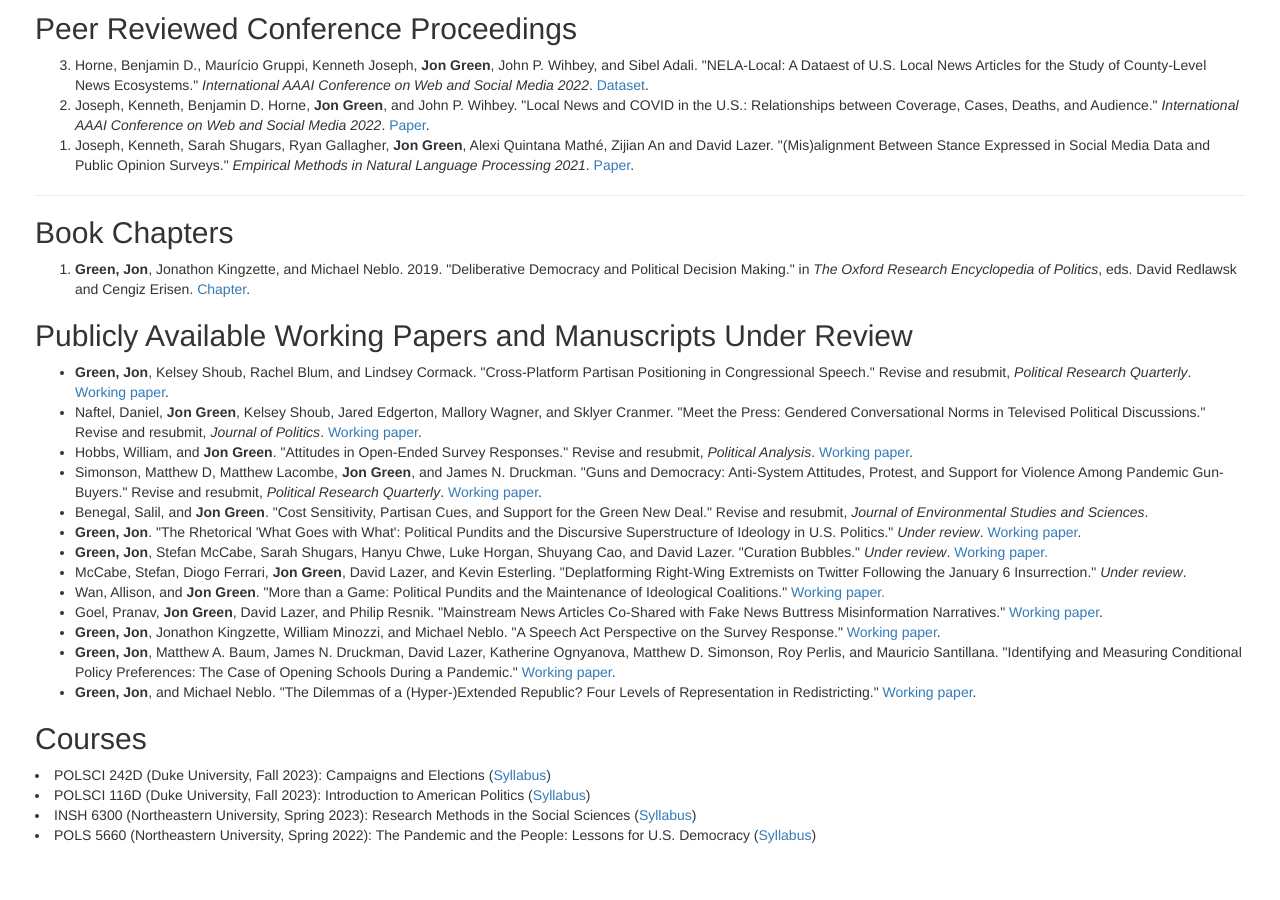
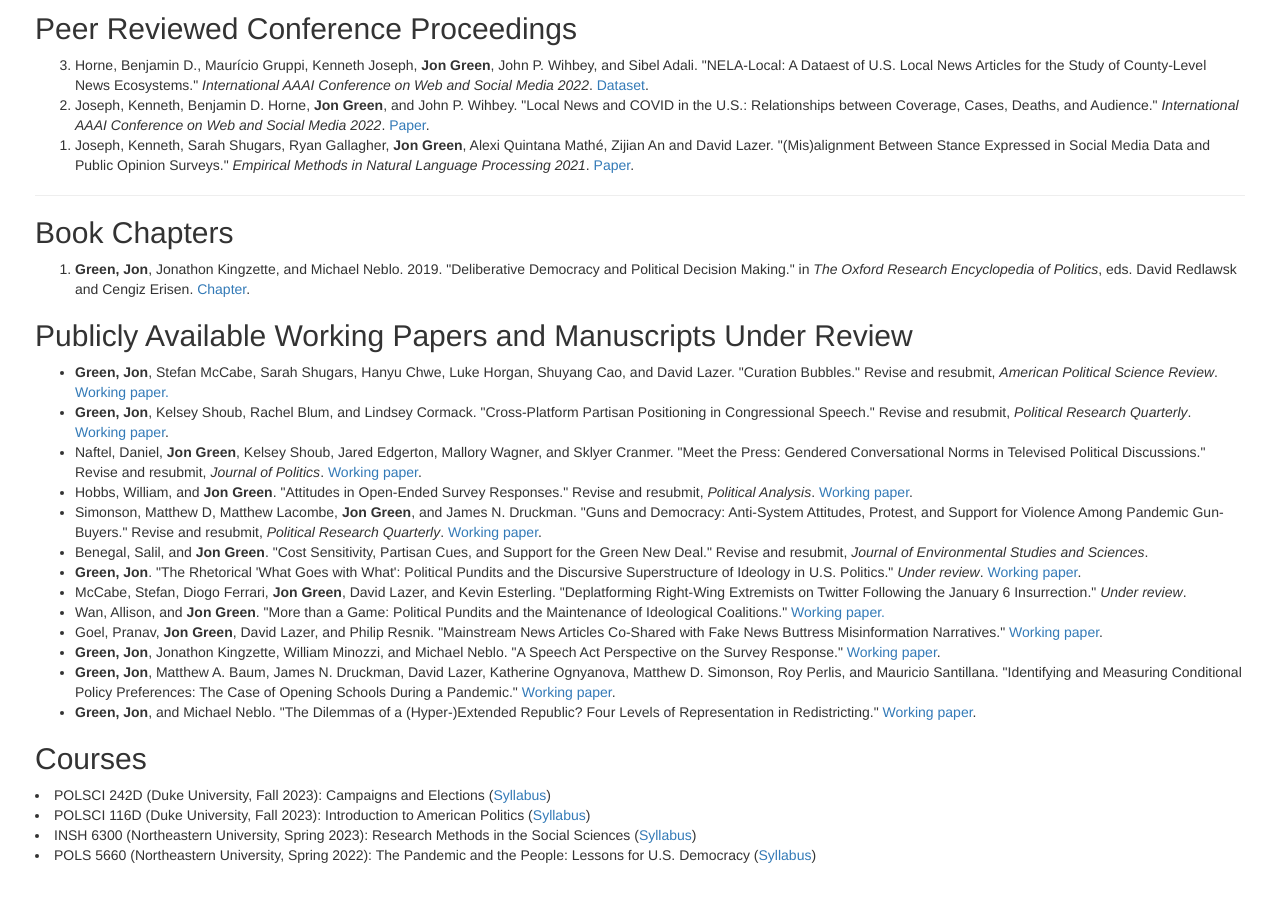
Before and after one commit to jgreen4919/jgreen4919.github.io, a Jekyll site: the page index.html, which Jekyll copies as it is, in a window 1280 px wide and 900 px high, scrolled down 1498 px. Built offline with Jekyll 4.4.1, drawn with Linux system fonts in a browser that asks for light colours.

Commit message:
curation bubbles

```diff
--- a/index.html
+++ b/index.html
@@ -71,13 +71,13 @@
     </ol>
     <h2>Publicly Available Working Papers and Manuscripts Under Review</h2>
     <ul>
+    <li> <strong>Green, Jon</strong>, Stefan McCabe, Sarah Shugars, Hanyu Chwe, Luke Horgan, Shuyang Cao, and David Lazer. "Curation Bubbles." Revise and resubmit, <i>American Political Science Review</i>. <a href="https://osf.io/vbwer/"> Working paper.</a></li>
     <li> <strong>Green, Jon</strong>, Kelsey Shoub, Rachel Blum, and Lindsey Cormack. "Cross-Platform Partisan Positioning in Congressional Speech." Revise and resubmit, <i>Political Research Quarterly</i>. <a href="https://osf.io/85atn">Working paper</a>.</li>
     <li>Naftel, Daniel, <strong>Jon Green</strong>, Kelsey Shoub, Jared Edgerton, Mallory Wagner, and Sklyer Cranmer. "Meet the Press: Gendered Conversational Norms in Televised Political Discussions." Revise and resubmit, <i>Journal of Politics</i>. <a href="https://osf.io/my8us/">Working paper</a>.</li>
     <li>Hobbs, William, and <strong>Jon Green</strong>. "Attitudes in Open-Ended Survey Responses." Revise and resubmit, <i>Political Analysis</i>. <a href="https://www.dropbox.com/s/4u5mpegkka5mtrd/Will\%20Hobbs_attitudes_in_openended_survey_responses_20230627.pdf">Working paper</a>.</li>
       <li>Simonson, Matthew D, Matthew Lacombe, <strong>Jon Green</strong>, and James N. Druckman. "Guns and Democracy: Anti-System Attitudes, Protest, and Support for Violence Among Pandemic Gun-Buyers." Revise and resubmit, <i>Political Research Quarterly</i>. <a href="'https://www.ipr.northwestern.edu/our-work/working-papers/2022/wp-22-37.html">Working paper</a>.</li>
       <li>Benegal, Salil, and <strong>Jon Green</strong>. "Cost Sensitivity, Partisan Cues, and Support for the Green New Deal." Revise and resubmit, <i>Journal of Environmental Studies and Sciences</i>.</li>
     <li> <strong>Green, Jon</strong>. "The Rhetorical 'What Goes with What': Political Pundits and the Discursive Superstructure of Ideology in U.S. Politics." <i>Under review</i>. <a href="https://osf.io/vwqnf">Working paper</a>.</li>
-    <li> <strong>Green, Jon</strong>, Stefan McCabe, Sarah Shugars, Hanyu Chwe, Luke Horgan, Shuyang Cao, and David Lazer. "Curation Bubbles." <i>Under review</i>. <a href="https://osf.io/vbwer/"> Working paper.</a></li>
     <li> McCabe, Stefan, Diogo Ferrari, <strong>Jon Green</strong>, David Lazer, and Kevin Esterling. "Deplatforming Right-Wing Extremists on Twitter Following the January 6 Insurrection." <i>Under review</i>.</li>
     <li>Wan, Allison, and <strong>Jon Green</strong>. "More than a Game: Political Pundits and the Maintenance of Ideological Coalitions." <a href="https://osf.io/xfy8r">Working paper.</a></li>
      <li>Goel, Pranav, <strong>Jon Green</strong>, David Lazer, and Philip Resnik. "Mainstream News Articles Co-Shared with Fake News Buttress Misinformation Narratives." <a href="https://arxiv.org/abs/2308.06459">Working paper</a>.</li>
```
Also changed, not shown: 6 other files.
